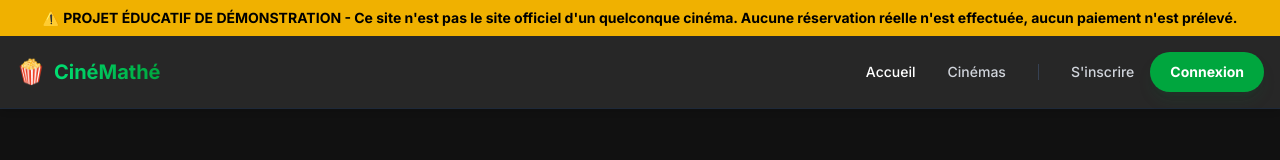
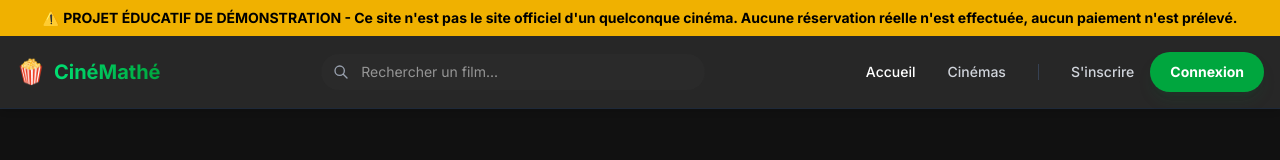
Before and after one commit to JojoKouam/movie, a Next.js app in the folder my_movie/: page /login in a window 1280 px wide. Shown: the top 160 px of the page. Built offline with nearby package versions, Linux system fonts and the light colour scheme; no server answers.

Commit message:
[ADD] component searchbar

```diff
--- a/my_movie/components/Navbar.tsx
+++ b/my_movie/components/Navbar.tsx
@@ -3,6 +3,7 @@
 import { useState } from "react";
 import Link from "next/link";
 import { useSession, signOut } from "next-auth/react";
+import SearchBar from "./SearchBar";
 
 export default function Navbar() {
   const { data: session } = useSession();
@@ -28,7 +29,9 @@ export default function Navbar() {
               CinéMathé
             </h1>
           </Link>
-
+<div className="flex-1 mx-8 flex justify-center">
+   <SearchBar />
+</div>
           {/* MENU DESKTOP */}
           <nav className="hidden md:flex items-center gap-8 text-sm font-medium">
             <Link
--- /dev/null
+++ b/my_movie/components/SearchBar.tsx
@@ -0,0 +1,38 @@
+"use client";
+
+import { useState } from "react";
+import { useRouter } from "next/navigation";
+
+export default function SearchBar() {
+  const [query, setQuery] = useState("");
+  const router = useRouter();
+
+  const handleSearch = (e: React.FormEvent) => {
+    e.preventDefault(); // Empêche le rechargement
+    if (query.trim()) {
+      router.push(`/search?q=${encodeURIComponent(query)}`);
+      setQuery(""); // Vide le champ après la recherche (optionnel)
+    }
+  };
+
+  return (
+    <form onSubmit={handleSearch} className="relative w-full max-w-sm hidden lg:block">
+      <input
+        type="text"
+        placeholder="Rechercher un film..."
+        value={query}
+        onChange={(e) => setQuery(e.target.value)}
+        className="w-full bg-[#2a2a2a] text-white text-sm rounded-full px-4 py-2 pl-10 focus:outline-none focus:ring-2 focus:ring-green-600 transition"
+      />
+      {/* Loupe */}
+      <svg
+        className="w-4 h-4 absolute left-3 top-1/2 -translate-y-1/2 text-gray-400"
+        fill="none"
+        stroke="currentColor"
+        viewBox="0 0 24 24"
+      >
+        <path strokeLinecap="round" strokeLinejoin="round" strokeWidth={2} d="M21 21l-6-6m2-5a7 7 0 11-14 0 7 7 0 0114 0z" />
+      </svg>
+    </form>
+  );
+}
```
